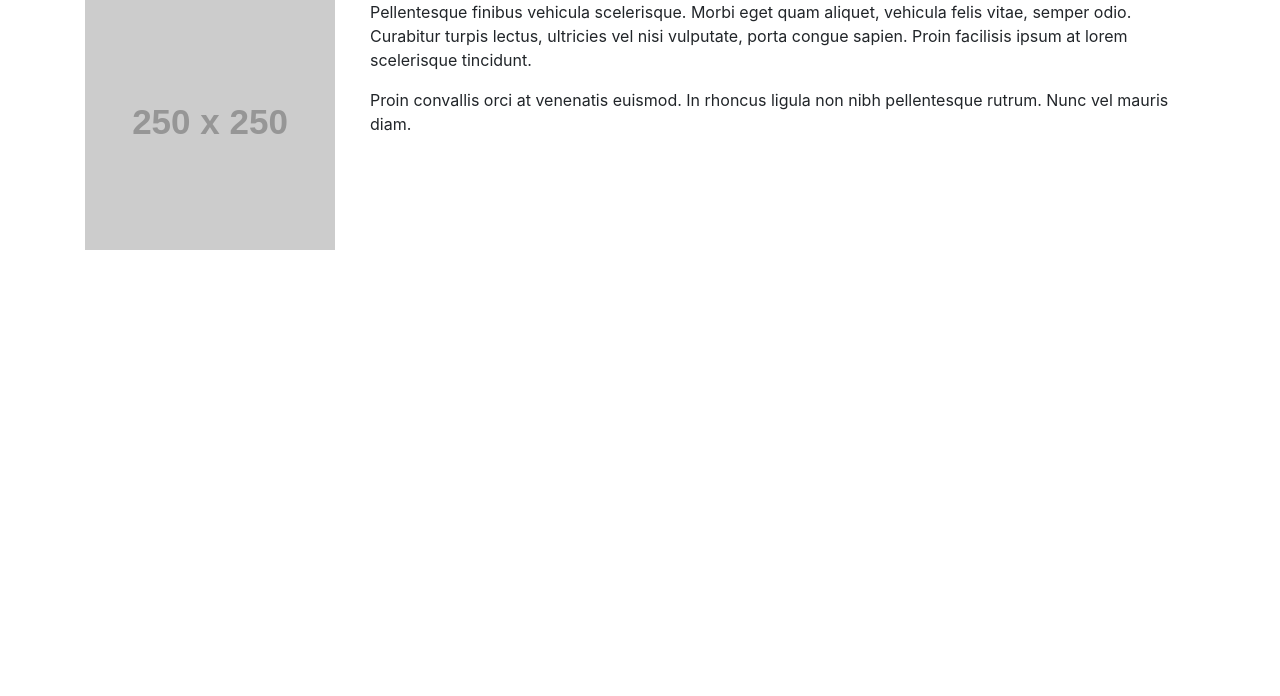
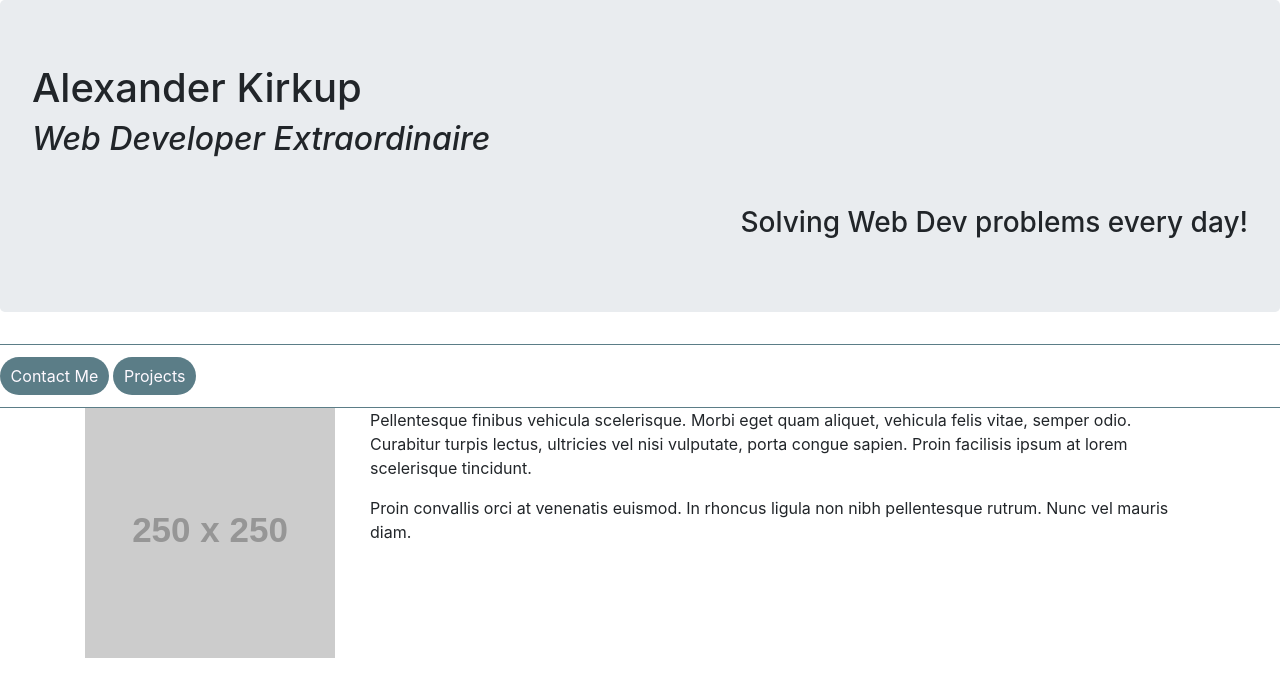
Before and after one commit to alexanderkirkup/IntroToWebDev, a plain HTML site: page classwork/bootstrap-examples.html in a window 1280 px wide. Drawn offline with nearby package versions, Linux system fonts and the light colour scheme; placeholder pictures from the web are drawn by us.

Commit message:
Header and nav

```diff
--- a/classwork/bootstrap-examples.html
+++ b/classwork/bootstrap-examples.html
@@ -9,8 +9,36 @@
         <!-- Bootstrap CDN copied from https://getbootstrap.com/docs/4.1/getting-started/introduction/ -->
        <link rel="stylesheet" href="https://stackpath.bootstrapcdn.com/bootstrap/4.1.3/css/bootstrap.min.css" integrity="sha384-MCw98/SFnGE8fJT3GXwEOngsV7Zt27NXFoaoApmYm81iuXoPkFOJwJ8ERdknLPMO" crossorigin="anonymous">
 
+       <style>
+           nav {
+                border-top: thin #5b7d87 solid;
+                border-bottom: thin #5b7d87 solid;
+                padding-top: 12px;
+                padding-bottom: 12px;
+            }
+            nav .btn {
+                background-color: #5b7d87;
+                color: #fef9ff;
+            }
+            nav .btn:hover {
+                border-color: #5b7d87;
+                background-color: #fef9ff;
+                color: #5b7d87;
+            }
+       </style>
 	</head>
 	<body>
+        <header class="jumbotron">
+            <h1>Alexander Kirkup</h1>
+            <h2 class="font-italic">Web Developer Extraordinaire</h2>
+            <h3 class="text-right mt-5">Solving Web Dev problems every day!</h3>
+        </header>
+
+        <nav>
+            <a class="btn badge-pill" href="">Contact Me</a>
+            <a class="btn badge-pill" href="">Projects</a>
+        </nav>
+
         <div class="container">
             <div class="row">
                 <div class="col-lg-3 col-md-4">
```
